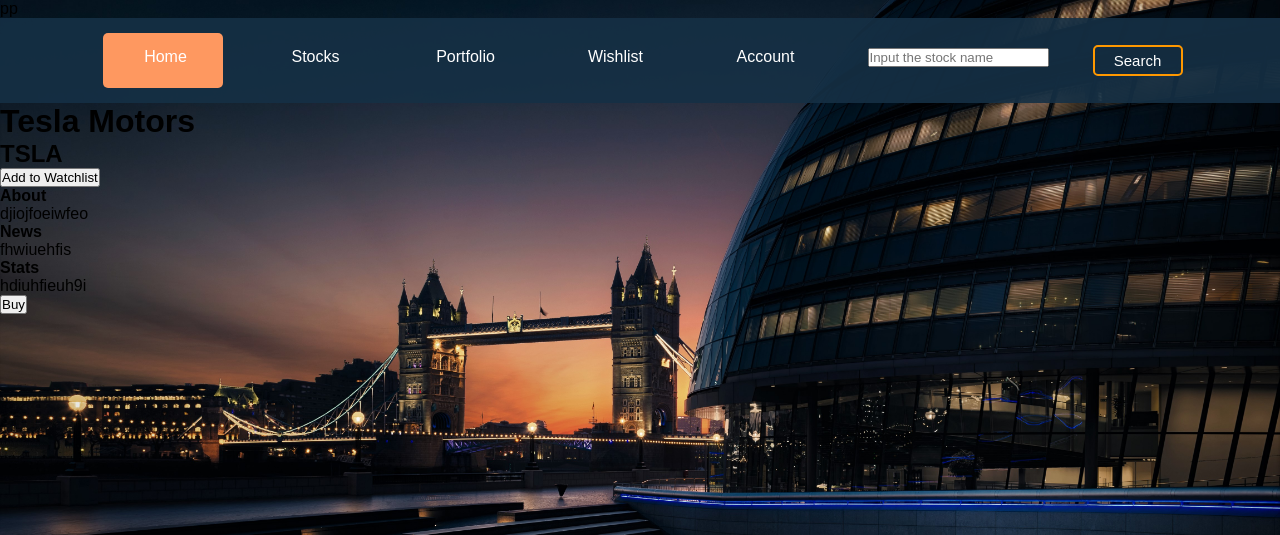
After one commit to tc5368/Group_Project, a Flask app: template templates/StockPage.html in a window 1280 px wide. The commit adds this page. Shown: the top 535 px of the page. Run offline with Flask 3, Linux system fonts and the light colour scheme; the template is opened without the code that fills it, so the values that code supplies are empty; parts of the project's set-up code (start-up, migrations or seed data) failed here and were passed over.

Commit message:
need to finish stock page

```diff
--- a/templates/AccountDetail.html
+++ b/templates/AccountDetail.html
@@ -73,7 +73,7 @@
 			    </form>
 
 
-			    <form action ="cgi-bin/delete.py" method ="POST">
+			    <form action ="cgi-bin/delete.py" id = "form2" method ="POST">
 			      <input type="text" placeholder = "Input password to delete account" id="password" name="password" required>
 			      <input type="SUBMIT" id ="delete" name="delete" value="Delete Account">
 			    </form>
--- /dev/null
+++ b/templates/StockPage.html
@@ -0,0 +1,72 @@
+pp<!doctype html>
+<html lang="en">
+  <head>
+    <!-- Required meta tags -->
+    <meta charset="utf-8">
+    <meta name="viewport" content="width=device-width, initial-scale=1, shrink-to-fit=no">
+
+    <link rel = "styleSheet" href = "css/style2.css">
+    <link rel= "stylesheet" href="css/AccountStyle.css">
+    <!--Custom Stylesheet-->
+
+    <title>Tesla</title>
+  </head>
+  <body>
+
+    <!--Navigation Bar-->
+	<div class="menu-bar">
+	  <ul>
+	    <li class="active"><i class="fa fa-home"></i><a href="HomePage.html">Home</a></li>
+
+	    <li>
+	      <i class="fa fa-search"></i><a href="AllStocksPage.html">Stocks</a>
+	      <div class="sub-menu-1">
+	        <ul>
+	          <li><a href="CryptoStockPage.html">Crypto</a></li>
+	          <li><a href="CommoditesStockPage.html">Commodities</a></li>
+	          <li><a href="OptionsStockPage.html">Options</a></li>
+	        </ul>
+	      </div>
+	    </li>
+
+	    <li><i class="fa fa-align-left"></i><a href="Portfolio.html">Portfolio</a></li>
+
+	    <li><i class="fa fa-eye"></i><a href="Wishlist.html">Wishlist</a></li>
+
+	    <li>
+	      <i class="fa fa-lock"></i><a href="AccountDetail.html">Account</a>
+	      <div class="sub-menu-1">
+	        <ul>
+	          <li><a href="AccountDetail.html">Details</a></li>
+	          <li><a href="#">Log out</a></li>
+	        </ul>
+	      </div>
+	    </li>
+
+	    <div class="search-bar">
+	      <i class="fa fa-search"></i>
+	      <input type="stock" placeholder="Input the stock name" name="" value="">
+	    </div>
+
+	    <div class="button3">
+	      <input class="btn3" type="button" name="" value="Search">
+	    </div>
+
+	  </ul>
+	</div>
+	<h1>Tesla Motors</h1>
+	<h2>TSLA</h2>
+	<input class = "btn" type="button" name="" value="Add to Watchlist">
+
+	<h4>About</h4>
+	<p>djiojfoeiwfeo</p>
+	<h4>News</h4>
+	<p>fhwiuehfis</p>
+	<h4>Stats</h4>
+	<p>hdiuhfieuh9i</p>
+	<input class = "btn2" type="button" name="" value="Buy">
+
+
+
+  </body>
+</html>
```
